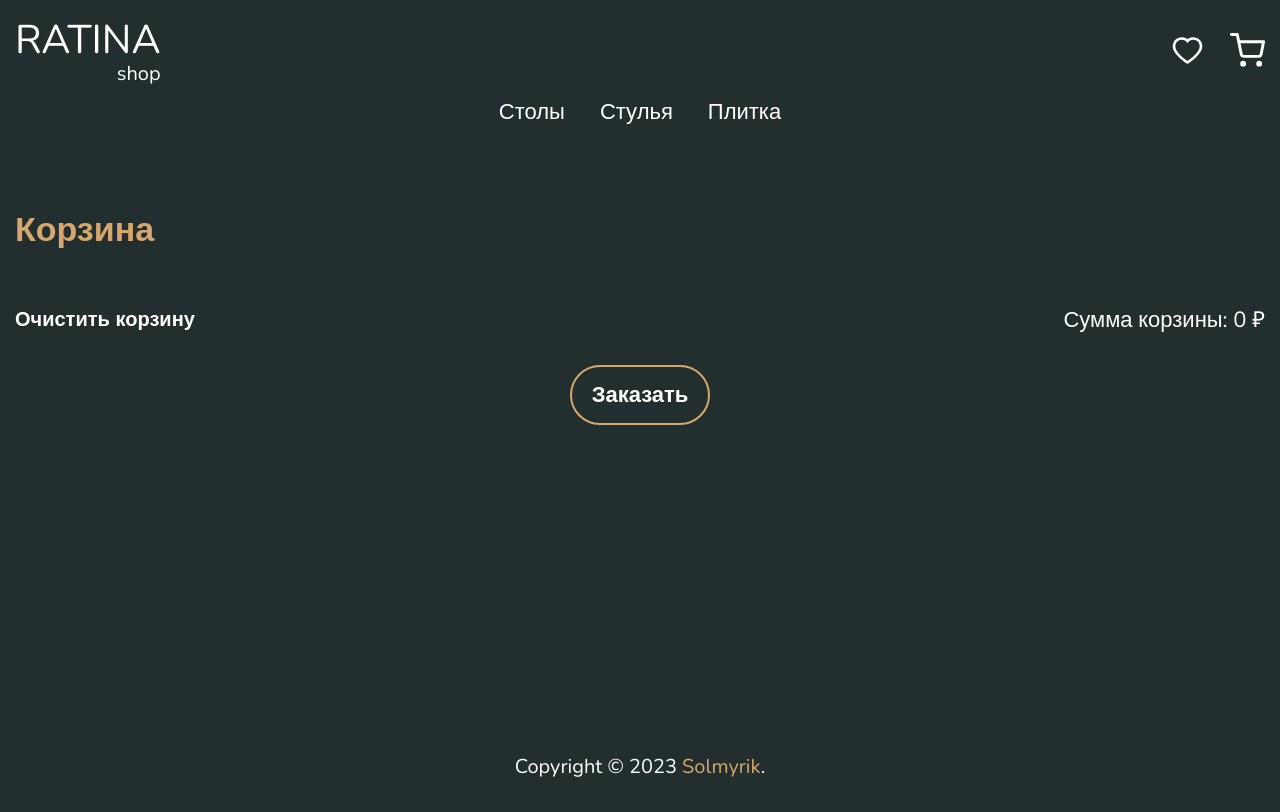
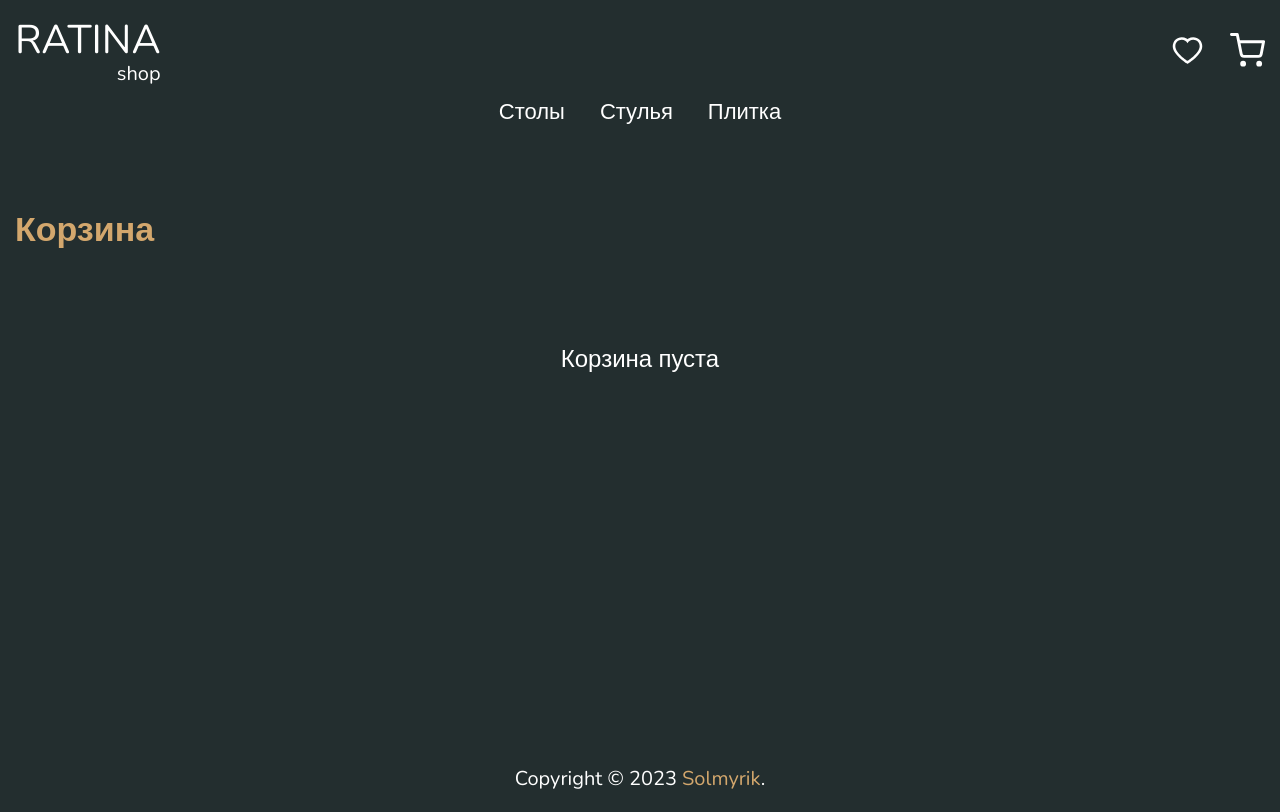
Before and after one commit to Solmyrik/ratina, a React (Create React App) app: page /cart in a window 1280 px wide. Built offline with nearby package versions, Linux system fonts and the light colour scheme.

Commit message:
added removeItems to Cart

```diff
--- a/src/pages/Cart/Cart.module.scss
+++ b/src/pages/Cart/Cart.module.scss
@@ -109,6 +109,11 @@
       background-color: $gold;
     }
   }
+  &__nothing {
+    padding: 50px 0px 300px;
+    text-align: center;
+    font-size: 24px;
+  }
 }
 .count {
   display: flex;
--- a/src/pages/Cart/Cart.tsx
+++ b/src/pages/Cart/Cart.tsx
@@ -1,9 +1,9 @@
-import { FC, useState } from 'react';
+import { FC, useEffect, useState } from 'react';
 import styles from './Cart.module.scss';
 import type { RootState, AppDispatch } from '../../redux/store';
 import { useDispatch, useSelector } from 'react-redux';
 import { TiDelete } from 'react-icons/ti';
-import { allDeleteItems } from '../../redux/slices/cartSlice';
+import { allDeleteItems, deleteItem } from '../../redux/slices/cartSlice';
 
 const Cart: FC = () => {
   const dispatch = useDispatch();
@@ -15,14 +15,29 @@ const Cart: FC = () => {
   const allDelete = () => {
     dispatch(allDeleteItems());
   };
+
+  const deleteItemId = (id: number) => {
+    dispatch(deleteItem(id));
+  };
+
+  useEffect(() => {
+    let current = items.reduce((acc, e) => {
+      let itemPrice = e.price;
+      let itemQuantity = e.quantity;
+      return acc + itemPrice * itemQuantity;
+    }, 0);
+    setAllPrice(current);
+  }, [items]);
+
   return (
     <section>
       <h1 className={styles.title}>Корзина</h1>
+      {items.length > 0 ? (
         <div className={styles.cart__items}>
           {items.map((e) => {
             return (
               <div className={styles.cart__item}>
-              <div className={styles.cart__delete}>
+                <div onClick={() => deleteItemId(e.id)} className={styles.cart__delete}>
                   <TiDelete size={35} />
                 </div>
                 <div className={styles.cart__image}>
@@ -45,17 +60,22 @@ const Cart: FC = () => {
             );
           })}
         </div>
+      ) : (
+        <p className={styles.cart__nothing}>Корзина пуста</p>
+      )}
+      {items.length > 0 && (
         <div className={styles.cart__bar}>
           <div className={styles.cart__top}>
-          <div className={styles.cart__alldelete}>Очистить корзину</div>
+            <div onClick={allDelete} className={styles.cart__alldelete}>
+              Очистить корзину
+            </div>
             <div className={styles.cart__allprice}>Сумма корзины: {allPrice} ₽</div>
           </div>
           <div className={styles.cart__bottom}>
-          <button onClick={allDelete} className={styles.cart__button}>
-            Заказать
-          </button>
+            <button className={styles.cart__button}>Заказать</button>
           </div>
         </div>
+      )}
     </section>
   );
 };
--- a/src/redux/slices/cartSlice.ts
+++ b/src/redux/slices/cartSlice.ts
@@ -52,10 +52,15 @@ export const cartSlice = createSlice({
     },
     allDeleteItems: (state) => {
       state.items = [];
+      state.indexes = [];
+    },
+    deleteItem: (state, actions: PayloadAction<number>) => {
+      state.items = state.items.filter((e) => e.id !== actions.payload);
+      state.indexes = state.indexes.filter((e) => e !== actions.payload);
     },
   },
 });
 
-export const { onAddItem, allDeleteItems } = cartSlice.actions;
+export const { onAddItem, allDeleteItems, deleteItem } = cartSlice.actions;
 
 export default cartSlice.reducer;
```
Lines whose indentation alone changed are shown as unchanged.
